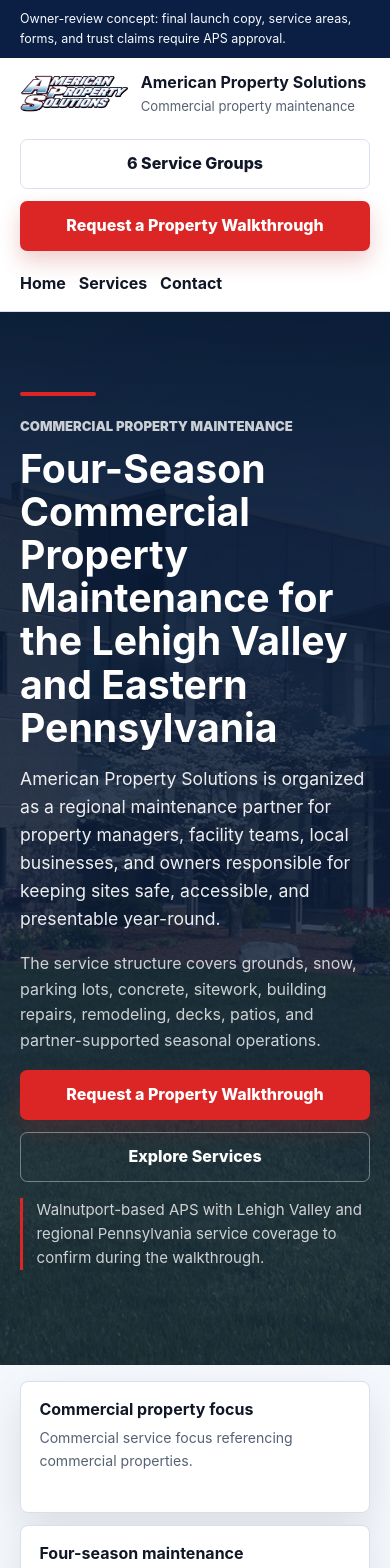
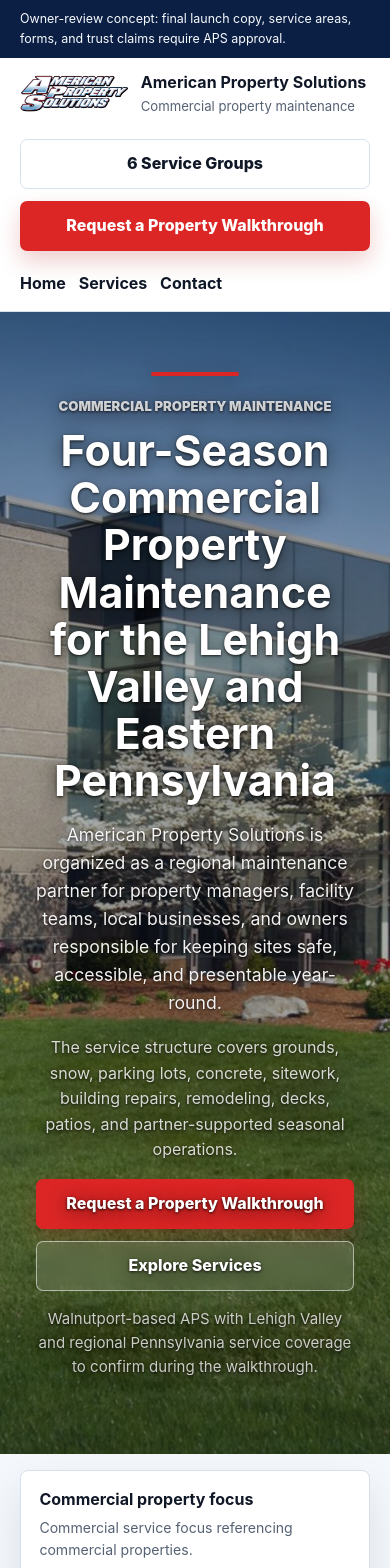
Before and after one commit to ThePalantir/AmericanPropertySolutions, a Next.js app in the folder website/: page / in a window 390 px wide. Shown: the top 1568 px of the page. Built offline with nearby package versions, Linux system fonts and the light colour scheme.

Commit message:
Refine APS cinematic hero visibility and layout

```diff
--- a/website/app/globals.css
+++ b/website/app/globals.css
@@ -1773,3 +1773,141 @@ textarea {
     transition: none !important;
   }
 }
+
+/* Cinematic hero visibility refinement */
+.cinematic-hero {
+  min-height: clamp(640px, 84vh, 900px);
+  place-items: center;
+  padding-top: clamp(4.5rem, 8vh, 7rem);
+  padding-bottom: clamp(4.5rem, 9vh, 7.5rem);
+  background: #0b1f44;
+}
+
+.cinematic-hero-slide img {
+  filter: saturate(1.04) contrast(1.02);
+}
+
+.cinematic-hero-overlay {
+  background:
+    radial-gradient(circle at 50% 54%, rgba(7, 23, 47, 0.18), transparent 34%),
+    radial-gradient(circle at 50% 50%, transparent 36%, rgba(7, 23, 47, 0.2) 100%),
+    linear-gradient(180deg, rgba(7, 23, 47, 0.22) 0%, rgba(7, 23, 47, 0.08) 42%, rgba(7, 23, 47, 0.32) 100%);
+}
+
+.cinematic-hero-content {
+  display: grid;
+  min-height: min(74vh, 760px);
+  place-items: center;
+  text-align: center;
+}
+
+.cinematic-hero .hero-copy {
+  width: min(100%, 1100px);
+  max-width: 1100px;
+  margin: 0 auto;
+  padding: 0 1.25rem;
+  text-align: center;
+  text-shadow:
+    0 3px 18px rgba(0, 0, 0, 0.6),
+    0 1px 3px rgba(0, 0, 0, 0.8);
+}
+
+.cinematic-hero .hero-copy::before {
+  width: 88px;
+  height: 4px;
+  margin-right: auto;
+  margin-left: auto;
+  background: var(--accent);
+  box-shadow: 0 4px 18px rgba(0, 0, 0, 0.35);
+}
+
+.cinematic-hero h1 {
+  max-width: 1080px;
+  margin-right: auto;
+  margin-left: auto;
+  color: #ffffff;
+  font-size: clamp(3rem, 5vw, 5.75rem);
+  text-wrap: balance;
+}
+
+.cinematic-hero .lead {
+  max-width: 820px;
+  margin-right: auto;
+  margin-left: auto;
+  color: rgba(255, 255, 255, 0.94);
+}
+
+.cinematic-hero .hero-copy > p:not(.eyebrow):not(.lead):not(.location-note) {
+  max-width: 780px;
+  margin-right: auto;
+  margin-left: auto;
+  color: rgba(255, 255, 255, 0.82);
+}
+
+.cinematic-hero .hero-actions {
+  justify-content: center;
+}
+
+.cinematic-hero .location-note {
+  max-width: 760px;
+  margin-right: auto;
+  margin-left: auto;
+  color: rgba(255, 255, 255, 0.76);
+}
+
+.cinematic-hero .on-dark-note {
+  display: inline-block;
+  border-left: 0;
+  padding-left: 0;
+}
+
+.cinematic-hero .button-secondary.dark {
+  background: rgba(255, 255, 255, 0.12);
+  border-color: rgba(255, 255, 255, 0.54);
+  backdrop-filter: blur(8px);
+}
+
+@media (max-width: 1040px) {
+  .cinematic-hero {
+    padding-top: 4.5rem;
+    padding-bottom: 4.5rem;
+  }
+
+  .cinematic-hero-content {
+    min-height: min(68vh, 680px);
+  }
+
+  .cinematic-hero h1 {
+    font-size: clamp(2.65rem, 7vw, 4.6rem);
+  }
+
+  .cinematic-hero-overlay {
+    background:
+      radial-gradient(circle at 50% 52%, rgba(7, 23, 47, 0.24), transparent 40%),
+      radial-gradient(circle at 50% 50%, transparent 34%, rgba(7, 23, 47, 0.24) 100%),
+      linear-gradient(180deg, rgba(7, 23, 47, 0.24), rgba(7, 23, 47, 0.28));
+  }
+}
+
+@media (max-width: 720px) {
+  .cinematic-hero {
+    padding-top: 3.75rem;
+    padding-bottom: 3.75rem;
+  }
+
+  .cinematic-hero-content {
+    min-height: 620px;
+  }
+
+  .cinematic-hero h1 {
+    font-size: clamp(2.35rem, 11vw, 3.45rem);
+  }
+
+  .cinematic-hero .hero-copy {
+    padding: 0 1rem;
+  }
+
+  .cinematic-hero .hero-actions {
+    align-items: stretch;
+  }
+}
```
